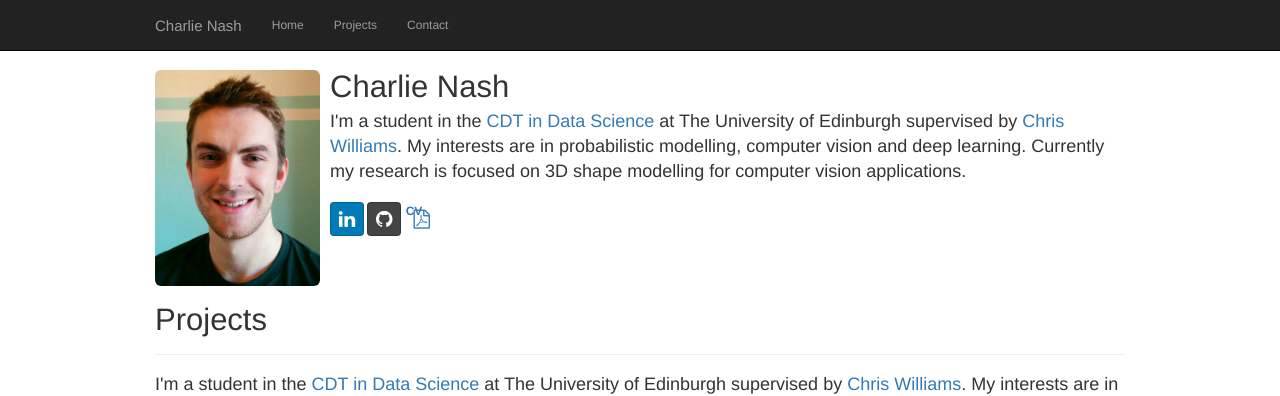
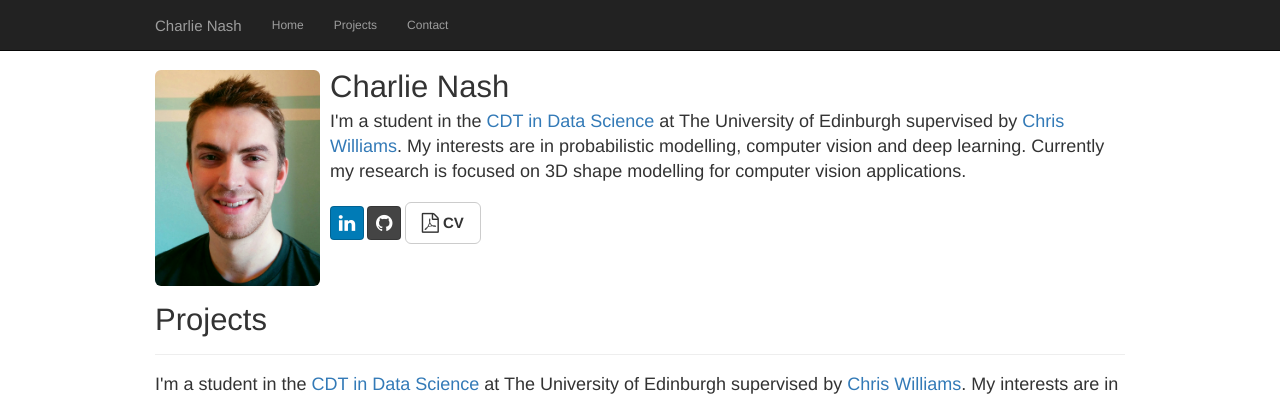
Before and after one commit to charlienash/charlienash.github.io, a Jekyll site: the page index.html, which Jekyll copies as it is, in a window 1280 px wide. Shown: the top 396 px of the page. Built offline with Jekyll 4.4.1, drawn with Linux system fonts in a browser that asks for light colours; nearby versions of some CDN libraries; library files that are not in the unit come from our copies.

Commit message:
Update index.html

```diff
--- a/index.html
+++ b/index.html
@@ -98,7 +98,7 @@
     					    <a class="btn btn-social-icon btn-github">
 					 	<span class="fa fa-github fa-2x"></span>
 				            </a>
-					    <a class="btn btn-social-icon" href="#">
+					    <a class="btn btn-default btn-lg" href="#">
 					  	<i class="fa fa-file-pdf-o fa-lg"></i>
 					  	<b>CV</b>
 				  	    </a>
```
